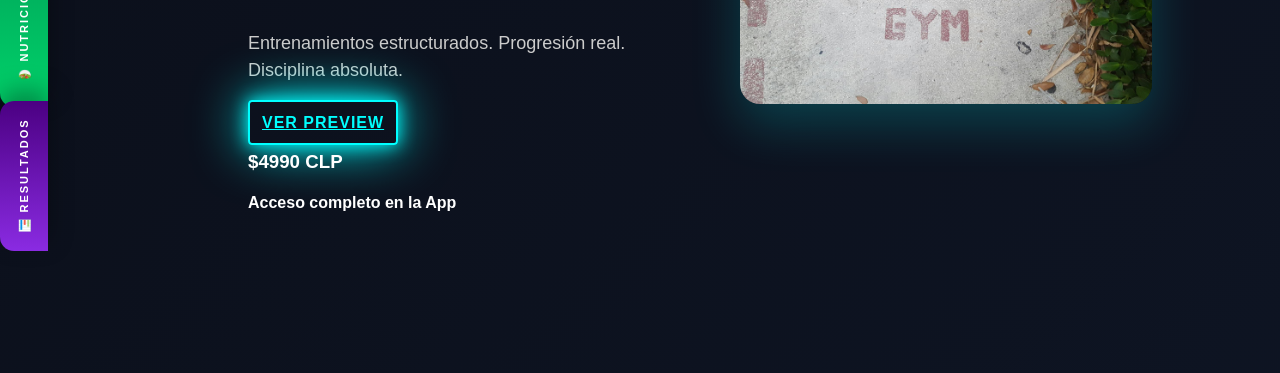
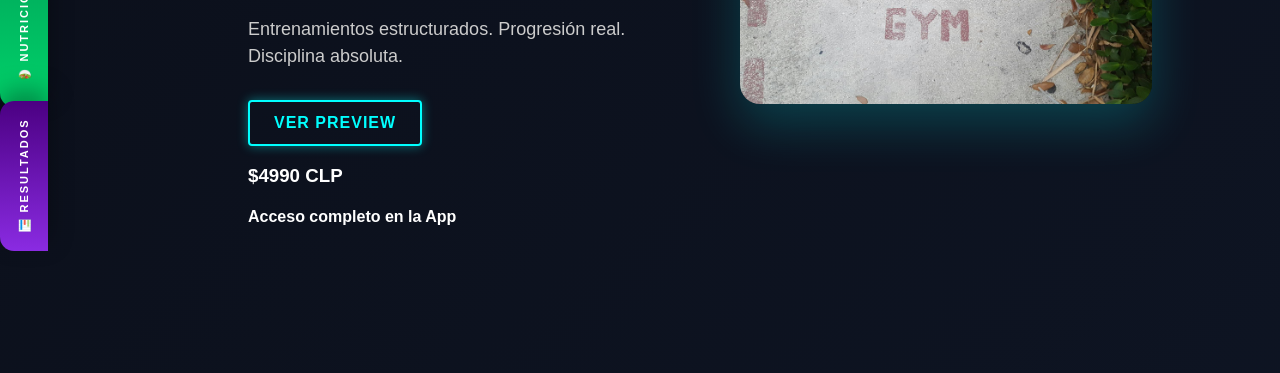
Before and after one commit to 1024xthor/sayanfitness, a plain HTML site: page index.html in a window 1280 px wide. Shown: the part 427-800 px from the top of the page. Drawn offline with Linux system fonts and the light colour scheme.

Commit message:
Fix HTML formatting and improve button styles

```diff
--- a/index.html
+++ b/index.html
@@ -138,45 +138,45 @@ border:none;
 
 }
 
-/* ################ BOTON ################ */
+/* ################ BOTON UNIFICADO ################ */
 
-.btn-azul{
+.btn-azul {
+    display: inline-block; /* Asegura que el padding funcione bien */
+    padding: 12px 24px;
+    background: transparent;
+    color: cyan;
+    border: 2px solid cyan;
+    font-weight: bold;
+    border-radius: 4px;
+    cursor:pointer;
+    font-size: 16px;
+    text-decoration: none; /* Por si es un enlace */
+    text-align: center;
+    letter-spacing: 1px;
 
-padding:12px;
-background:transparent;
-color:cyan;
-border:2px solid cyan;
-font-weight:bold;
-border-radius:4px;
-cursor:pointer;
-font-size:16px;
-width:100%;
-letter-spacing:1px;
+    /* Brillo inicial más sutil para que el hover destaque */
+    box-shadow: 0 0 10px rgba(0, 255, 255, 0.3);
 
-box-shadow:
-0 0 5px cyan,
-0 0 25px cyan,
-0 0 50px cyan;
+    transition: all 0.3s ease-in-out; /* Transición suave para todos los efectos */
 
-animation:glow 2s infinite alternate;
-
+    /* Mantenemos la animación sutil de fondo */
+    animation: glow-pulse 3s infinite alternate;
 }
 
-.btn-azul:hover{
-background:cyan;
-color:#111;
+/* EFECTO HOVER NEÓN - AQUÍ ESTÁ LA MAGIA */
+.btn-azul:hover {
+    background: cyan;
+    color: #111;
+
+    /* Intensificamos el brillo neón al pasar el mouse */
+    box-shadow: 0 0 15px cyan, 0 0 30px cyan, 0 0 50px rgba(0, 255, 255, 0.7);
+    transform: translateY(-2px); /* Un pequeño levante para dar feedback visual */
 }
 
-@keyframes glow{
-
-from{
-box-shadow:0 0 5px cyan,0 0 25px cyan;
-}
-
-to{
-box-shadow:0 0 20px cyan,0 0 60px cyan;
-}
-
+/* Una animación más sutil para el estado normal */
+@keyframes glow-pulse {
+    from { box-shadow: 0 0 5px rgba(0, 255, 255, 0.3); }
+    to { box-shadow: 0 0 15px rgba(0, 255, 255, 0.5); }
 }
 
 /* ################ BOTONES LATERALES ################ */
```
